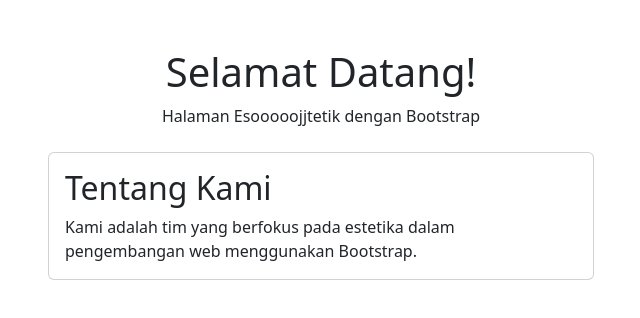
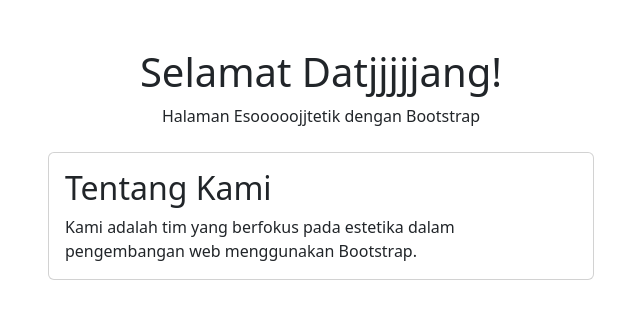
Before and after one commit to yfh0111/profile, a plain HTML site: page index.html in a window 1280 px wide. Shown: the whole page, without its empty margins (319-959 px from the left). Drawn offline with nearby package versions, Linux system fonts and the light colour scheme.

Commit message:
Update index.html

```diff
--- a/index.html
+++ b/index.html
@@ -11,7 +11,7 @@
 <body>
     <div class="container">
         <header class="text-center mt-5">
-            <h1>Selamat Datang!</h1>
+            <h1>Selamat Datjjjjjang!</h1>
             <p>Halaman Esooooojjtetik dengan Bootstrap</p>
         </header>
 
```
